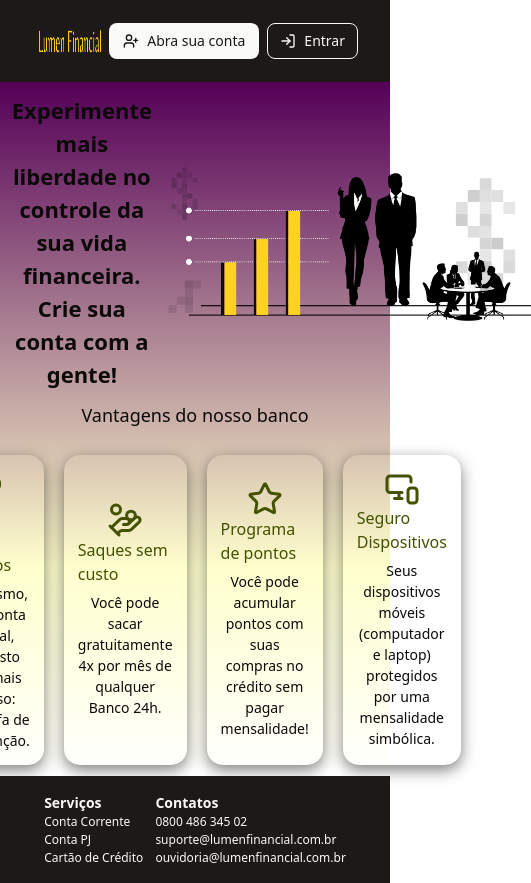
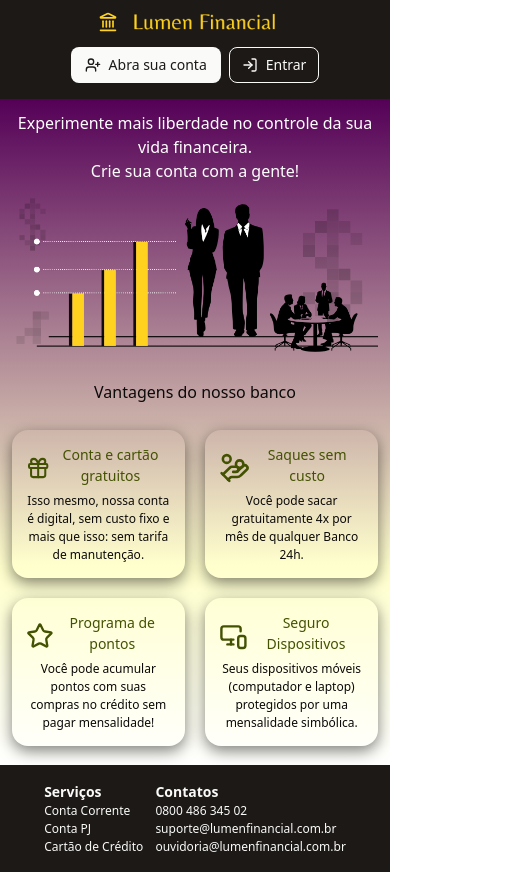
Before and after one commit to Vinif43/bank, a Next.js app: page / in a window 390 px wide. Shown: the whole page, 531 px wide, since content can reach past the window. Built offline with nearby package versions, Linux system fonts and the light colour scheme.

Commit message:
feat: implementando responsividade no login

```diff
--- a/src/app/page.tsx
+++ b/src/app/page.tsx
@@ -32,13 +32,13 @@ export default function LoginPage() {
 
   return (
     <div className="flex flex-col min-h-screen">
-      <header className="bg-primary text-primary-foreground px-8 py-4 flex items-center justify-between">
+      <header className="bg-primary text-primary-foreground px-2 md:px-8 pb-4 pt-1 md:py-4 flex items-center flex-col md:flex-row gap-[8px] justify-between">
         <div className="flex items-center">
-          <Landmark className="h-7 w-7 text-[#ffd21f]" />
+          <Landmark className="h-5 w-5 md:h-7 md:w-7 text-[#ffd21f]" />
           <img
             src="/logo-destaque.png"
             alt="logo-destaque"
-            className="h-[50px]"
+            className="h-[35px] md:h-[50px]"
           />
         </div>
 
@@ -63,53 +63,61 @@ export default function LoginPage() {
       </header>
 
       <main className="flex flex-1 flex-col items-center bg-[#540057] bg-[linear-gradient(180deg,_rgba(84,_0,_87,_1)_0%,_rgba(255,_255,_205,_1)_70%,_rgba(255,_255,_255,_1)_100%)]">
-        <div className="flex gap-[12px] items-center p-[3%]">
-          <h1 className="text-[22px] text-center font-semibold">
+        <div className="flex flex-col lg:flex-row gap-[12px] items-center p-[3%]">
+          <h1 className="text-[16px] md:text-[22px] text-center font-normal md:font-semibold text-[#FFF] lg:text-[#000]">
             Experimente mais liberdade no controle da sua vida financeira.
             <br />
             Crie sua conta com a gente!
           </h1>
           <img src="/pessoas.png" alt="pessoas" />
         </div>
-        <h2 className="text-[18px] font-medium mb-[3vh]">
+        <h2 className="text-[16px] md:text-[18px] font-medium mt-[2vh] md:mt-[0vh] mb-[3vh]">
           Vantagens do nosso banco
         </h2>
-        <div className="grid grid-cols-[1fr_1fr_1fr_1fr] gap-[20px] pt-[0] px-[3%] pb-[3%]">
+        <div className="grid grid-cols-[1fr_1fr] md:grid-cols-[1fr_1fr_1fr_1fr] gap-[20px] pt-[0] px-[3%] pb-[5%] md:pb-[3%]">
           <div className="border-[1px]border-[#000] rounded-[16px] p-[14px] flex flex-col items-center justify-center [box-shadow:0px_5px_15px_rgba(0,_0,_0,_0.5)]">
-            <Gift className="h-9 w-9 text-[#435200]" />
-            <h1 className="text-[#435200] text-[16px] font-medium mb-[6px]">
+            <div className="flex items-center justify-center md:flex-col">
+              <Gift className="h-8 w-8 md:h-9 md:w-9 text-[#435200]" />
+              <h1 className="text-[#435200] text-center text-[14px] md:text-[16px] font-medium mb-[6px]">
                 Conta e cartão gratuitos
               </h1>
-            <p className="text-[14px] text-center">
+            </div>
+            <p className="text-[12px] md:text-[14px] text-center">
               Isso mesmo, nossa conta é digital, sem custo fixo e mais que isso:
               sem tarifa de manutenção.
             </p>
           </div>
           <div className="border-[1px]border-[#000] rounded-[16px] p-[14px] flex flex-col items-center justify-center [box-shadow:0px_5px_15px_rgba(0,_0,_0,_0.5)]">
-            <HandCoins className="h-9 w-9 text-[#435200]" />
-            <h1 className="text-[#435200] text-[16px] font-medium mb-[6px]">
+            <div className="flex items-center justify-center md:flex-col">
+              <HandCoins className="h-8 w-8 md:h-9 md:w-9 text-[#435200]" />
+              <h1 className="text-[#435200] text-center text-[14px] md:text-[16px] font-medium mb-[6px]">
                 Saques sem custo
               </h1>
-            <p className="text-[14px] text-center">
+            </div>
+            <p className="text-[12px] md:text-[14px] text-center">
               Você pode sacar gratuitamente 4x por mês de qualquer Banco 24h.
             </p>
           </div>
           <div className="border-[1px]border-[#000] rounded-[16px] p-[14px] flex flex-col items-center justify-center [box-shadow:0px_5px_15px_rgba(0,_0,_0,_0.5)]">
-            <Star className="h-9 w-9 text-[#435200]" />
-            <h1 className="text-[#435200] text-[16px] font-medium mb-[6px]">
+            <div className="flex items-center justify-center md:flex-col">
+              <Star className="h-8 w-8 md:h-9 md:w-9 text-[#435200]" />
+              <h1 className="text-[#435200] text-center text-[14px] md:text-[16px] font-medium mb-[6px]">
                 Programa de pontos
               </h1>
-            <p className="text-[14px] text-center">
+            </div>
+            <p className="text-[12px] md:text-[14px] text-center">
               Você pode acumular pontos com suas compras no crédito sem pagar
               mensalidade!
             </p>
           </div>
           <div className="border-[1px]border-[#000] rounded-[16px] p-[14px] flex flex-col items-center justify-center [box-shadow:0px_5px_15px_rgba(0,_0,_0,_0.5)]">
-            <MonitorSmartphone className="h-9 w-9 text-[#435200]" />
-            <h1 className="text-[#435200] text-[16px] font-medium mb-[6px]">
+            <div className="flex items-center justify-center md:flex-col">
+              <MonitorSmartphone className="h-8 w-8 md:h-9 md:w-9 text-[#435200]" />
+              <h1 className="text-[#435200] text-center text-[14px] md:text-[16px] font-medium mb-[6px]">
                 Seguro Dispositivos
               </h1>
-            <p className="text-[14px] text-center">
+            </div>
+            <p className="text-[12px] md:text-[14px] text-center">
               Seus dispositivos móveis (computador e laptop) protegidos por uma
               mensalidade simbólica.
             </p>
```
Lines whose indentation alone changed are shown as unchanged.
